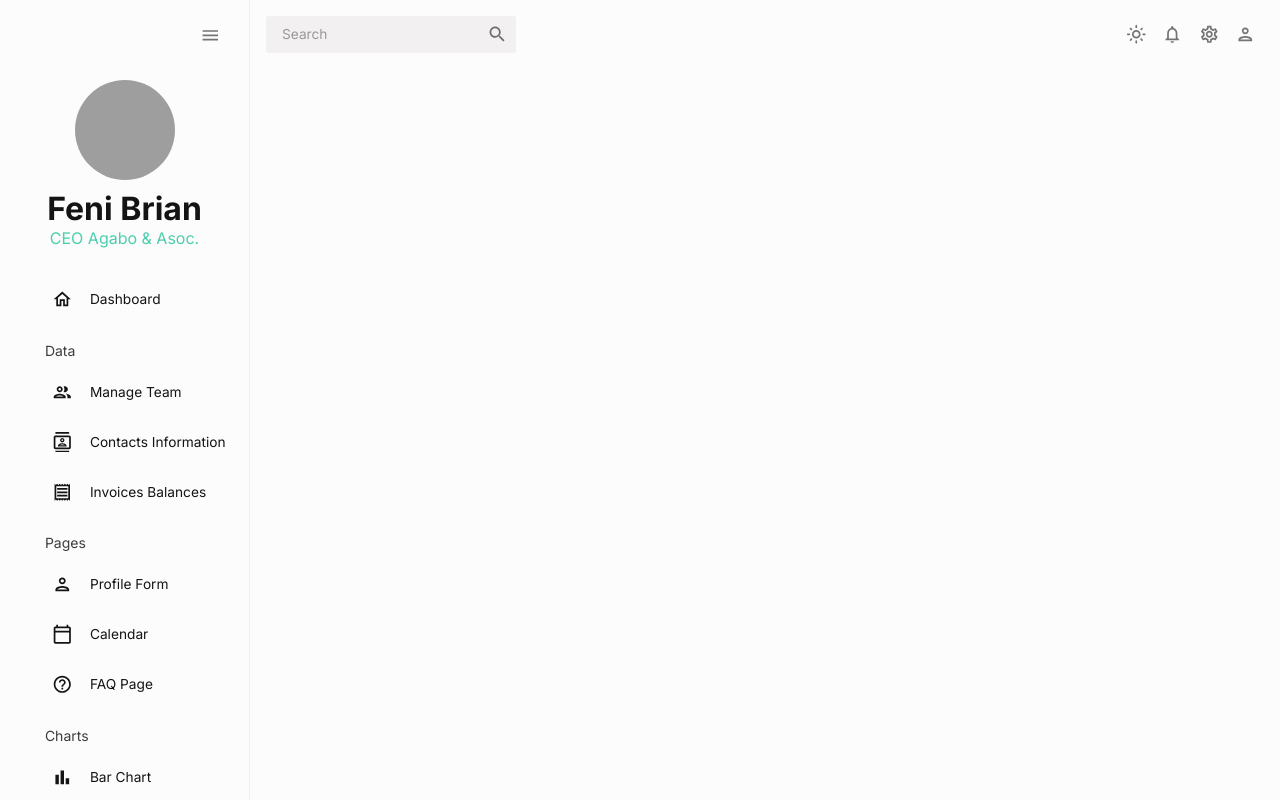
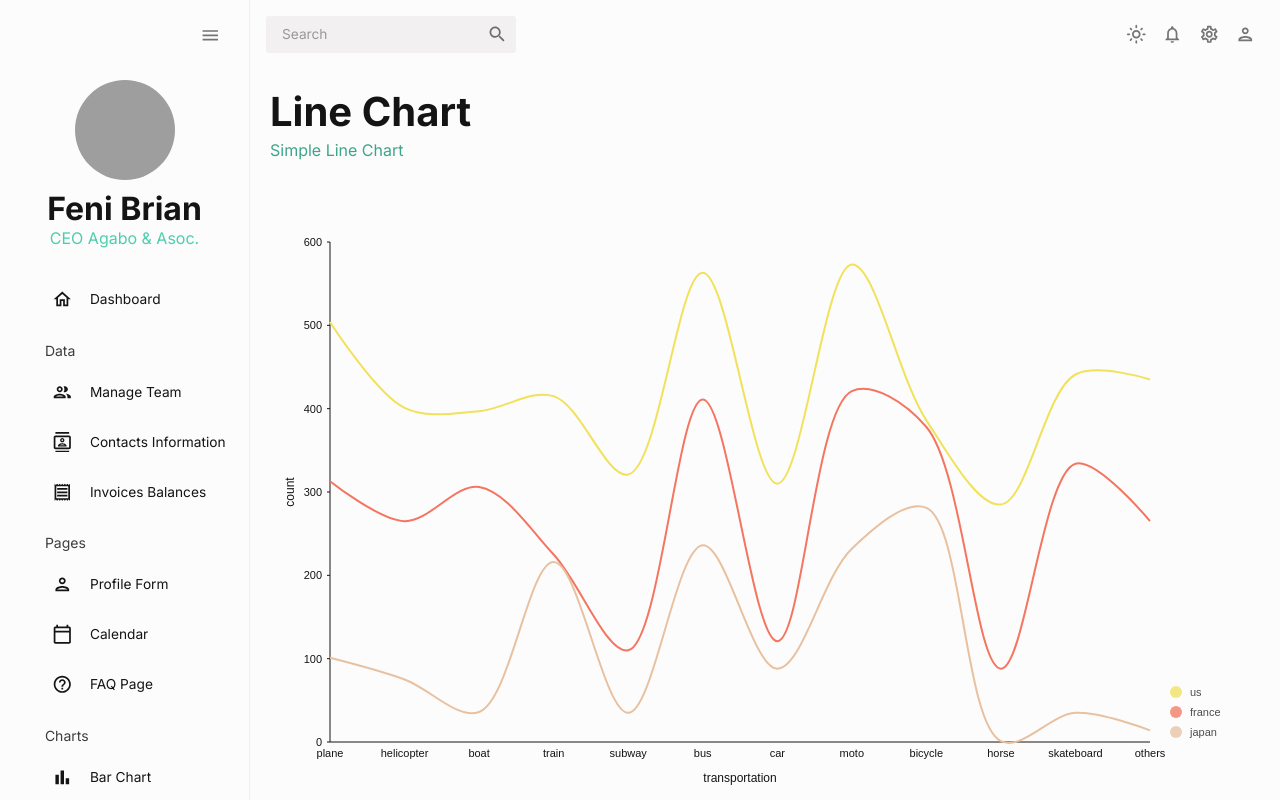
Before and after one commit to feni-brian/Honco, a React (Create React App) app: page /line in a window 1280 px wide. Shown: the top 800 px of the page. Built offline with nearby package versions, Linux system fonts and the light colour scheme; grey boxes are pictures that could not be loaded; the HTML template or start-up script is replaced by a standard one.

Commit message:
Added LineChart scene.

```diff
--- a/src/App.js
+++ b/src/App.js
@@ -2,7 +2,7 @@
 import { useState } from "react";
 import { Route, Routes } from "react-router-dom";
 import Calendar from "./modules/calendar";
-import { Bar } from "./modules/charts";
+import { Bar, Pie, Line } from "./modules/charts";
 import Contacts from "./modules/contacts";
 import FAQ from "./modules/faq";
 import Form from "./modules/form";
@@ -11,7 +11,6 @@
 import Invoices from "./modules/invoices";
 import Team from "./modules/team";
 import { ColourModeContext, useMode } from "./theme";
-import { Pie } from './modules/charts'
 
 function App() {
 	const [theme, colourMode] = useMode();
@@ -35,7 +34,7 @@
 							<Route path="/faq" element={<FAQ />} />
 							<Route path="/bar" element={<Bar />} />
 							<Route path="/pie" element={<Pie />} />
-							<Route path="/line" element={<></>} />
+							<Route path="/line" element={<Line />} />
 							<Route path="/geography" element={<></>} />
 						</Routes>
 					</main>
--- a/src/modules/charts/index.jsx
+++ b/src/modules/charts/index.jsx
@@ -1,4 +1,5 @@
 import Bar from "./bar";
+import Line from "./line";
 import Pie from "./pie";
 
-export { Bar, Pie };
+export { Bar, Line, Pie };
--- /dev/null
+++ b/src/modules/charts/line.jsx
@@ -0,0 +1,16 @@
+import { Box } from "@mui/material";
+import Header from "../../components/header";
+import LineChart from "../../components/line-chart";
+
+const Line = () => {
+	return (
+		<Box m="20px">
+			<Header title="Line Chart" subtitle="Simple Line Chart" />
+			<Box height="75vh">
+				<LineChart />
+			</Box>
+		</Box>
+	);
+};
+
+export default Line;
```
